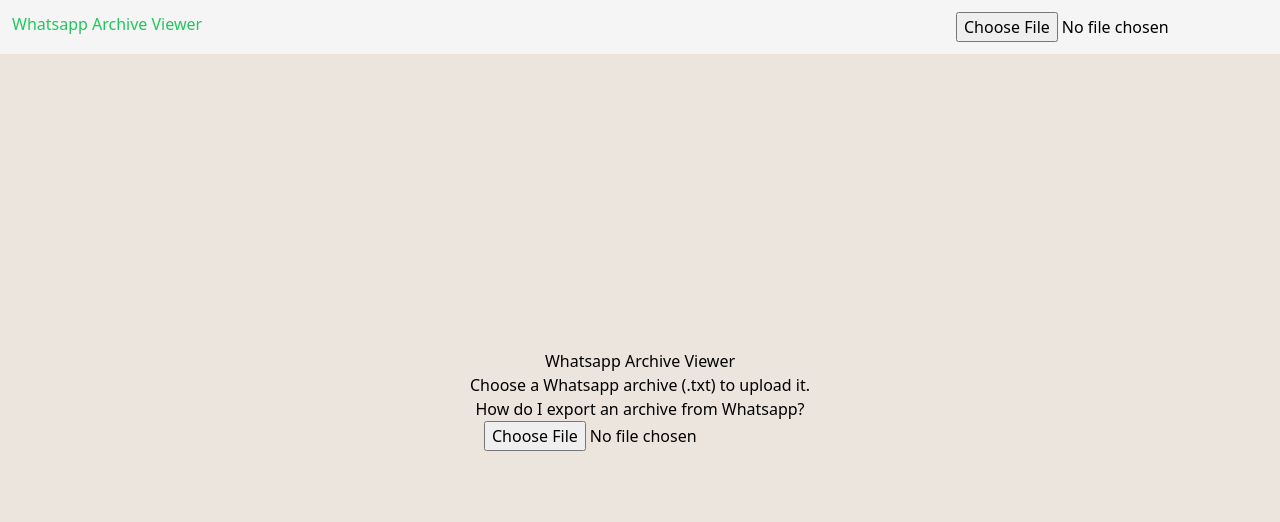
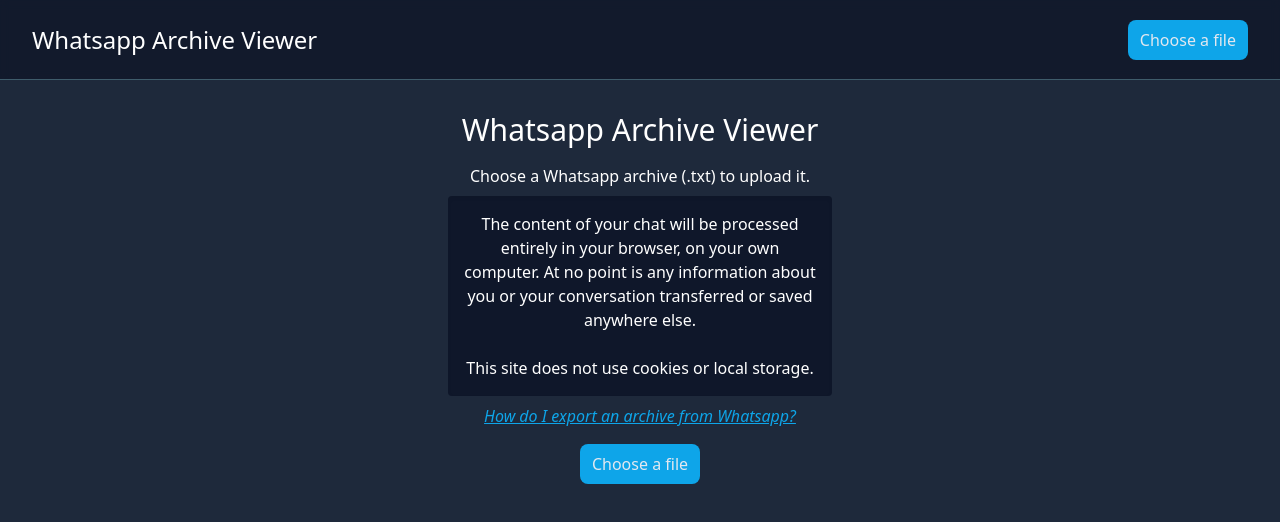
Before and after one commit to LeopoldArkham/whatsapp-archive-viewer, a React app: page / in a window 1280 px wide. Shown: the top 522 px of the page. Built offline with nearby package versions, Linux system fonts and the light colour scheme.

Commit message:
Fix issues and add new styling

```diff
--- a/app/App.tsx
+++ b/app/App.tsx
@@ -1,92 +1,65 @@
-import React, { useState } from 'react';
-import chunk from 'lodash.chunk';
+import React, { useState, createContext, useContext } from 'react';
 import dayjs from 'dayjs';
 import advancedFormat from 'dayjs/plugin/advancedFormat';
 dayjs.extend(advancedFormat);
 
 import Header from './Header';
 import Body from './Body';
-import { Color, COLORS } from './colors';
-
-type Message = any;
-
-interface Sender {
-  name: string;
-  color: Color;
-  messageCount: number;
-}
+import { COLORS } from './colors';
+import { ChatEntry, Color, DateMarker, Message, Sender } from './types';
+import { messageRegex } from './regex';
+import testChat from './testChat';
 
 function processChat(raw: string): {
-  messages: Array<Message>;
-  senders: Array<Sender>;
+  messages: Array<ChatEntry>;
+  senders: Record<string, { color: Color; count: number }>;
 } {
-  const regex = /(\d{1,2}\/\d{1,2}\/\d{1,2}), (\d{2}:\d{2}) - ([^:\n\r]+): /g;
-  const split = raw.split(regex);
-
-  // If the chat starts with the encryption disclaimer, we remove it.
-  const removeFirst =
-    split[0].includes(
-      'Messages to this chat and calls are now secured with end-to-end encryption'
-    ) || split[0] === '';
-  const parsed = removeFirst ? split.slice(1) : split;
-
-  // Grouping by 4 creates sub-arrays of [date, day, author, message]
-  const grouped = chunk(parsed, 4);
+  const parsed = Array.from(raw.matchAll(messageRegex));
+  console.log(parsed);
 
   // Get and parse the date of the first message
-  const firstMessageDate = grouped[0][0];
-  const initialDate = {
-    _type: 'date',
-    date: dayjs(firstMessageDate).format('MMM Do YYYY'),
-  };
+  const firstMessageDate = parsed[0].groups.date;
+  const initialDate: ChatEntry = dayjs(firstMessageDate).format('MMM Do YYYY');
 
   /**
-   * Iterate through all the sub-arrays, turning them into message objects,
+   * Iterate through all the sub-arrays, turning them into `Message`,
    * and inserting a date stamp whenever we go from one day to the next.
    */
   // todo: Could just be the date
-  let prevMessage = grouped[0];
-  const processed = grouped.reduce(
-    (acc, message) => {
-      const prevDate = dayjs(prevMessage[0]);
-      const curDate = dayjs(message[0]);
+  let previousEntry = parsed[0];
+  const processed: {
+    entries: Array<ChatEntry>;
+    senders: Record<string, number>;
+  } = parsed.reduce(
+    (acc, entry) => {
+      const { date, time, author, text } = entry.groups;
+
+      const prevDate = dayjs(previousEntry.groups.date, 'MM/DD/YY');
+      const curDate = dayjs(entry.groups.date, 'MM/DD/YY');
       const isSameDay = prevDate.isSame(curDate, 'day');
 
-      const messageObject = {
-        _type: 'message',
-        time: message[1],
-        author: message[2],
-        message: message[3],
-      };
+      previousEntry = entry;
 
-      prevMessage = message;
+      const message = { date, time, author, text };
+      // todo: avoid recomputing on every iteration
+      const dateMarker = dayjs(date).format('MMM Do YYYY');
 
-      if (isSameDay) {
-        return {
-          messages: [...acc.messages, messageObject],
+      const test = {
+        entries: [
+          ...acc.entries,
+          ...(isSameDay ? [message] : [dateMarker, message]),
+        ],
         senders: {
           ...acc.senders,
-            [messageObject.author]:
-              (acc.senders[messageObject.author] || 0) + 1,
+          [message.author]: (acc.senders[message.author] || 0) + 1,
         },
       };
-      } else {
-        const dateObject = {
-          _type: 'date',
-          date: dayjs(message[0]).format('MMM Do YYYY'),
-        };
-
-        return {
-          messages: [...acc.messages, dateObject, messageObject],
-          senders: {
-            ...acc.senders,
-            [messageObject.author]:
-              (acc.senders[messageObject.author] || 0) + 1,
+      return test;
     },
-        };
+    { entries: [initialDate], senders: {} } as {
+      entries: Array<ChatEntry>;
+      senders: Record<string, number>;
     }
-    },
-    { messages: [initialDate], senders: {} }
   );
 
   const sendersWithColors = Object.entries(processed.senders).reduce(
@@ -96,19 +69,36 @@
         [sender]: { color: COLORS[i % COLORS.length], count: messageCount },
       };
     },
-    {}
+    {} as Record<string, { color: Color; count: number }>
   );
 
-  // @ts-ignore
-  return { messages: processed.messages, senders: sendersWithColors };
+  return { messages: processed.entries, senders: sendersWithColors };
 }
 
-const App = () => {
+const GlobalAppContext = createContext<{
+  greenSender: string | null;
+}>({ greenSender: null });
+
+export function useGlobalAppState() {
+  return useContext(GlobalAppContext);
+}
+
+export const App = () => {
   // Data
-  const [chat, setChat] = useState<Array<Message>>(null);
-  const [isGroupChat, setIsGroupChat] = useState<Boolean>(null);
-  const [greenSender, setGreenSender] = useState<Sender>(null);
-  const [senders, setSenders] = useState<Array<Sender>>(null);
+  const [chat, setChat] = useState<Array<ChatEntry>>(
+    process.env.APP_ENV === 'development' ? testChat : null
+  );
+  console.log(chat);
+  // todo: should this just be computed?
+  const [isGroupChat, setIsGroupChat] = useState<Boolean>(
+    process.env.APP_ENV === 'development' ? false : null
+  );
+  const [greenSender, setGreenSender] = useState<Sender>(
+    process.env.APP_ENV === 'development' ? 'Me' : null
+  );
+  const [senders, setSenders] = useState<Array<Sender>>(
+    process.env.APP_ENV === 'development' ? ['Me', 'Her'] : null
+  );
 
   // UI
   const [useRenderLimit, setUseRenderLimit] = useState(true);
@@ -140,25 +130,25 @@
   };
 
   return (
-    <div style={{ height: '100%' }}>
+    <GlobalAppContext.Provider value={{ greenSender }}>
+      <div className="h-full">
         <Header
+          senders={senders}
+          greenSender={greenSender}
+          isChatLoaded={chat != null}
+          isGroupChat={isGroupChat}
           handleChatUploaded={handleChatUploaded}
           handleChangeGreenSender={handleChangeGreenSender}
-        greenSender={greenSender}
-        senders={senders}
-        chatLoaded={chat != null}
-        isGroupChat={isGroupChat}
         />
         <Body
+          chat={chat}
           senders={senders}
-        chat={chat}
           greenSender={greenSender}
+          isGroupChat={isGroupChat}
           useRenderLimit={useRenderLimit}
-        isGroupChat={isGroupChat}
           handleChatUploaded={handleChatUploaded}
         />
       </div>
+    </GlobalAppContext.Provider>
   );
 };
-
-export default App;
--- a/app/Body.tsx
+++ b/app/Body.tsx
@@ -1,49 +1,16 @@
 import React, { useEffect, useState } from 'react';
 import { css, cx } from '@emotion/css';
 import v4 from 'uuid/v4';
+import { ChatEntry, DateMarker, Message } from './types';
+import { useGlobalAppState } from './App';
 
 const THRESHOLD = 100;
 
 const styles = {
   message: css`
-    position: relative;
-    padding: 8px;
-    margin: 10px auto 10px 10px;
-    background-color: white;
     font-family: 'Segoe UI';
     max-width: 66%;
     width: fit-content;
-    border-radius: 10px 10px 10px 10px;
-    box-shadow: 0px 1px 0px 0px rgba(184, 184, 184, 0.5);
-  `,
-  bubbleTickGreenSender: css`
-    border-radius: 10px 0px 10px 10px;
-
-    /* Override the arrow inherited from the base message class */
-    &:before {
-      content: none;
-    }
-
-    &:after {
-      content: '';
-      position: absolute;
-      border-top: 13px solid #dcf8c6;
-      border-right: 10px solid transparent;
-      right: -10px;
-      top: 0;
-    }
-  `,
-  bubbleTickBaseMessage: css`
-    border-radius: 0px 10px 10px 10px;
-
-    &:before {
-      content: '';
-      position: absolute;
-      border-top: 13px solid white;
-      border-left: 10px solid transparent;
-      left: -10px;
-      top: 0;
-    }
   `,
   dateStamp: css`
     position: sticky;
@@ -61,131 +28,142 @@
   padRight: css`
     padding-right: 60px;
   `,
-  thisSender: css`
-    margin: 10px 10px 10px auto;
-    background: #dcf8c6;
-  `,
-  timeSent: css`
-    position: absolute;
-    right: 4px;
-    bottom: 4px;
-    font-style: italic;
-    font-size: 0.9em;
-    color: grey;
-  `,
   author: css`
     font-weight: bold;
   `,
 };
 
-const Placeholder = ({ handleChatUploaded }) => {
-  let reader;
+interface PlaceholderProps {
+  handleChatUploaded: (input: string) => void;
+}
 
-  const handleFileRead = () => {
-    const content = reader.result;
-    handleChatUploaded(content);
-  };
-
-  const handleFileChosen = (e) => {
-    const file = e[0];
-    reader = new FileReader();
-    reader.onloadend = handleFileRead;
-    reader.readAsText(file);
-  };
-
+const Placeholder = ({ handleChatUploaded }: PlaceholderProps) => {
   return (
-    <div
-      style={{
-        height: '100%',
-        display: 'flex',
-        flexDirection: 'column',
-        justifyContent: 'center',
-        alignItems: 'center',
-      }}>
-      <h2 size={700}>Whatsapp Archive Viewer</h2>
-      <p>Choose a Whatsapp archive (.txt) to upload it.</p>
+    <div className="h-full flex flex-col items-center pt-28 bg-slate-800">
+      <h2 className="text-white text-3xl mb-4">Whatsapp Archive Viewer</h2>
+      <p className="text-white">
+        Choose a Whatsapp archive (.txt) to upload it.
+      </p>
+      <p className="text-white mt-2 p-4 shadow-inner bg-slate-900 rounded text-center max-w-[30%]">
+        The content of your chat will be processed entirely in your browser, on
+        your own computer. At no point is any information about you or your
+        conversation transferred or saved anywhere else.
+        <br />
+        <br />
+        This site does not use cookies or local storage.
+      </p>
       <a
+        className="underline italic text-sky-500 hover:text-sky-300 pt-2 pb-4"
         target="_blank"
         href="https://faq.whatsapp.com/android/chats/how-to-save-your-chat-history/?lang=en">
         How do I export an archive from Whatsapp?
       </a>
-      <input
-        type="file"
-        multiple={false}
-        placeholder="Upload a WhatsApp archive file"
-        accept=".txt"
-        onChange={handleFileChosen}
-      />
+      {/* The actual label this refers to is the one in the header */}
+      <label
+        htmlFor="file-upload"
+        className="text-slate-200 bg-sky-500  text-l rounded-lg px-3 py-2 cursor-pointer hover:bg-sky-400 hover:file:text-slate-100 transition-all">
+        Choose a file
+      </label>
     </div>
   );
 };
 
-const Message = ({
-  time,
-  message,
-  isGreenSender,
-  showTick,
-  author,
-  senders,
-  isGroupChat,
-}) => {
+interface MessageProps {
+  message: Message;
+  senders: unknown;
+  isGroupChat: boolean;
+  showTick: boolean;
+}
+
+const Message = ({ message, showTick, senders, isGroupChat }: MessageProps) => {
+  const { greenSender } = useGlobalAppState();
+  const isGreenSender = message.author === greenSender;
+
   return (
     <div
-      className={cx(styles.message, {
-        [styles.thisSender]: isGreenSender,
-        [styles.bubbleTickBaseMessage]: showTick,
-        [styles.bubbleTickGreenSender]: showTick && isGreenSender,
-        [styles.padRight]: message.length <= 115,
-      })}>
+      className={cx(
+        styles.message,
+        'm-2 rounded-xl relative first:mt-0 p-2 text-white',
+        isGreenSender
+          ? 'bg-gradient-to-b from-lime-500 to-lime-600 m-2 ml-auto'
+          : 'bg-gradient-to-b from-cyan-500 to-cyan-600 mr-auto',
+        showTick ? (isGreenSender ? 'rounded-br-sm' : 'rounded-bl-sm') : null,
+        message.text.length <= 115 ? 'pr-12' : ''
+      )}>
       {isGreenSender || !isGroupChat ? null : (
-        <div className={styles.author} style={{ color: senders[author].color }}>
-          {author}
+        <div
+          className={styles.author}
+          style={{ color: senders[message.author].color }}>
+          {message.author}
         </div>
       )}
-      {message}
-      <div className={styles.timeSent}>{time}</div>
+      {message.text}
+      <div
+        className={`italic absolute right-1.5 bottom-1 text-xs ${
+          isGreenSender ? 'text-lime-200' : 'text-cyan-200'
+        }`}>
+        {message.time}
+      </div>
     </div>
   );
 };
 
+function entryIsMessage(entry: ChatEntry): entry is Message {
+  return typeof entry === 'object' && 'text' in entry;
+}
+
+function entryIsDateMarker(entry: ChatEntry): entry is DateMarker {
+  return typeof entry === 'string';
+}
+
+interface BodyProps {
+  chat: Array<ChatEntry>;
+  senders: unknown;
+  greenSender: string;
+  isGroupChat: boolean;
+  useRenderLimit: boolean;
+  handleChatUploaded: (raw: string) => void;
+}
+
 const Body = ({
   chat,
-  greenSender,
-  useRenderLimit,
   senders,
   isGroupChat,
+  useRenderLimit,
   handleChatUploaded,
-}) => {
+}: BodyProps) => {
   if (chat == null)
     return <Placeholder handleChatUploaded={handleChatUploaded} />;
 
-  let prevMessage = chat[1];
   const list = useRenderLimit ? chat.slice(0, THRESHOLD) : chat;
 
   return (
-    <div>
-      {list.map((object) => {
-        if (object._type === 'date') {
-          return <div className={styles.dateStamp}>{object.date}</div>;
-        } else {
-          const { time, author, message } = object;
+    <div className="bg-slate-800 px-[15vw] pt-24 min-h-full pt-5">
+      {list.map((entry, index) => {
+        if (entryIsDateMarker(entry)) {
+          return null;
+          return (
+            <div key={index} className={styles.dateStamp}>
+              {entry}
+            </div>
+          );
+        } else if (entryIsMessage(entry)) {
+          // Poor man's `if let` in Rust, I miss it.
+          const message = entry;
 
           // If this message is the first of a group from the same author,
           // it will display a speech bubble tick.
-          const isFirstOfGroup = author !== prevMessage.author;
-          prevMessage = object;
+          const nextMessage = list.slice(index + 1).find(entryIsMessage);
+          const isLastOfGroup = message.author !== nextMessage?.author;
 
           return (
             <Message
-              // @ts-ignore
-              key={v4()}
-              time={time}
               message={message}
               senders={senders}
-              isGreenSender={author === greenSender}
-              author={author}
-              showTick={isFirstOfGroup}
+              showTick={isLastOfGroup}
               isGroupChat={isGroupChat}
+              // @ts-ignore (why tough)
+              key={index}
             />
           );
         }
--- a/app/Header.tsx
+++ b/app/Header.tsx
@@ -1,64 +1,14 @@
 import React, { Fragment } from 'react';
-import { css } from '@emotion/css';
-
-const styles = {
-  header: css`
-    z-index: 1;
-    display: flex;
-    justify-content: space-between;
-    background: whitesmoke;
-    position: fixed;
-    top: 0;
-    width: 100%;
-    padding: 12px;
-  `,
-};
-
-const GreenSenderSelector = ({
-  senders,
-  greenSender,
-  handleChangeGreenSender,
-  isGroupChat,
-  chatLoaded,
-}) => {
-  if (!isGroupChat) {
-    const otherSender = Object.keys(senders).find((s) => s !== greenSender);
-
-    return (
-      <Fragment>
-        {/* <Avatar isSolid name={otherSender} size={32} />{' '} */}
-        <p>{otherSender}</p>
-        <button
-          onClick={() => handleChangeGreenSender(otherSender)}
-          disabled={!chatLoaded}>
-          Swap sides
-        </button>
-        {/* <Avatar isSolid name={greenSender} size={32} />{' '} */}
-        <p>{greenSender}</p>
-      </Fragment>
-    );
-  } else {
-    return (
-      <div style={{ width: '170px' }}>
-        <select onChange={(e) => handleChangeGreenSender(e.target.value)}>
-          {Object.keys(senders).map((s) => (
-            <option value={s}>{s}</option>
-          ))}
-        </select>
-      </div>
-    );
-  }
-};
 
 const Header = ({
   handleChatUploaded,
-  chatLoaded,
+  isChatLoaded,
   senders,
   greenSender,
   handleChangeGreenSender,
   isGroupChat,
 }) => {
-  let reader;
+  let reader: FileReader;
 
   const handleFileRead = () => {
     const content = reader.result;
@@ -66,33 +16,30 @@
   };
 
   const handleFileChosen = (e) => {
-    const file = e[0];
+    const file = e.target.files[0];
     reader = new FileReader();
     reader.onloadend = handleFileRead;
+    console.log(reader);
     reader.readAsText(file);
   };
 
   return (
-    <div className={styles.header}>
-      <h2 className="text-green-500" size={700}>
-        Whatsapp Archive Viewer
-      </h2>
-      {chatLoaded && (
-        <GreenSenderSelector
-          greenSender={greenSender}
-          senders={senders}
-          handleChangeGreenSender={handleChangeGreenSender}
-          chatLoaded={chatLoaded}
-          isGroupChat={isGroupChat}
-        />
-      )}
+    <div className="fixed w-full border-b border-cyan-200/30 backdrop-blur-sm z-10 px-8 flex flex-center justify-between items-center h-20 bg-slate-900/80">
+      <h2 className="text-white text-2xl">Whatsapp Archive Viewer</h2>
       <input
+        id="file-upload"
         type="file"
         multiple={false}
         placeholder="Upload a WhatsApp archive file"
         accept=".txt"
         onChange={handleFileChosen}
+        className="hidden"
       />
+      <label
+        htmlFor="file-upload"
+        className="text-slate-200 bg-sky-500  text-l rounded-lg px-3 py-2 cursor-pointer hover:bg-sky-400 hover:file:text-slate-100 transition-all">
+        Choose a file{' '}
+      </label>
     </div>
   );
 };
--- a/app/colors.ts
+++ b/app/colors.ts
@@ -1,4 +1,4 @@
-export type Color = string;
+import { Color } from './types';
 
 export const COLORS: Array<Color> = [
   '#00ffff', // aqua
--- a/app/index.html
+++ b/app/index.html
@@ -6,7 +6,7 @@
     <title>WhatsApp Archive Viewer</title>
   </head>
 
-  <body style="margin: 0; background-color: #ECE5DD; height: 100%;">
+  <body style="margin: 0; height: 100%;">
     <div id="root" style="height: 100%"></div>
     <script src="./bundle.js"></script>
   </body>
--- a/app/index.tsx
+++ b/app/index.tsx
@@ -2,7 +2,7 @@
 import React from 'react';
 import './tailwind.css';
 
-import App from './App';
+import { App } from './App';
 
 const domRoot = document.getElementById('root');
 const root = createRoot(domRoot);
--- /dev/null
+++ b/app/regex.ts
@@ -0,0 +1,9 @@
+const date = /(?<date>\d{1,2}\/\d{1,2}\/\d{1,2})/;
+const time = /(?<time>\d{2}:\d{2})/;
+const author = /(?<author>[^:\n\r]+)/;
+const text = /(?<text>.+)/;
+
+export const messageRegex = new RegExp(
+  date.source + ', ' + time.source + ' - ' + author.source + ': ' + text.source,
+  'g'
+);
--- /dev/null
+++ b/app/testChat.ts
@@ -0,0 +1,274 @@
+const testChat = [
+  {
+    text: 'This is the first message of this conversation',
+    author: 'Me',
+    time: '02:35',
+  },
+  {
+    text: 'This is the first message of this conversation',
+    author: 'Me',
+    time: '02:35',
+  },
+  {
+    text: 'This is the first message of this conversation',
+    author: 'Her',
+    time: '02:35',
+  },
+  {
+    text: 'This is the first message of this conversation',
+    author: 'Her',
+    time: '02:35',
+  },
+  {
+    text: 'This is the first message of this conversation',
+    author: 'Me',
+    time: '02:35',
+  },
+  {
+    text: 'This is the first message of this conversation',
+    author: 'Me',
+    time: '02:35',
+  },
+  {
+    text: 'This is the first message of this conversation',
+    author: 'Her',
+    time: '02:35',
+  },
+  {
+    text: 'This is the first message of this conversation',
+    author: 'Her',
+    time: '02:35',
+  },
+  {
+    text: 'This is the first message of this conversation',
+    author: 'Her',
+    time: '02:35',
+  },
+  {
+    text: 'This is the first message of this conversation',
+    author: 'Me',
+    time: '02:35',
+  },
+  {
+    text: 'This is the first message of this conversation',
+    author: 'Me',
+    time: '02:35',
+  },
+  {
+    text: 'This is the first message of this conversation',
+    author: 'Her',
+    time: '02:35',
+  },
+  {
+    text: 'This is the first message of this conversation',
+    author: 'Her',
+    time: '02:35',
+  },
+  {
+    text: 'This is the first message of this conversation',
+    author: 'Me',
+    time: '02:35',
+  },
+  {
+    text: 'This is the first message of this conversation',
+    author: 'Me',
+    time: '02:35',
+  },
+  {
+    text: 'This is the first message of this conversation',
+    author: 'Her',
+    time: '02:35',
+  },
+  {
+    text: 'This is the first message of this conversation',
+    author: 'Her',
+    time: '02:35',
+  },
+  {
+    text: 'This is the first message of this conversation',
+    author: 'Her',
+    time: '02:35',
+  },
+  {
+    text: 'This is the first message of this conversation',
+    author: 'Me',
+    time: '02:35',
+  },
+  {
+    text: 'This is the first message of this conversation',
+    author: 'Me',
+    time: '02:35',
+  },
+  {
+    text: 'This is the first message of this conversation',
+    author: 'Her',
+    time: '02:35',
+  },
+  {
+    text: 'This is the first message of this conversation',
+    author: 'Her',
+    time: '02:35',
+  },
+  {
+    text: 'This is the first message of this conversation',
+    author: 'Me',
+    time: '02:35',
+  },
+  {
+    text: 'This is the first message of this conversation',
+    author: 'Me',
+    time: '02:35',
+  },
+  {
+    text: 'This is the first message of this conversation',
+    author: 'Her',
+    time: '02:35',
+  },
+  {
+    text: 'This is the first message of this conversation',
+    author: 'Her',
+    time: '02:35',
+  },
+  {
+    text: 'This is the first message of this conversation',
+    author: 'Her',
+    time: '02:35',
+  },
+  {
+    text: 'This is the first message of this conversation',
+    author: 'Me',
+    time: '02:35',
+  },
+  {
+    text: 'This is the first message of this conversation',
+    author: 'Me',
+    time: '02:35',
+  },
+  {
+    text: 'This is the first message of this conversation',
+    author: 'Her',
+    time: '02:35',
+  },
+  {
+    text: 'This is the first message of this conversation',
+    author: 'Her',
+    time: '02:35',
+  },
+  {
+    text: 'This is the first message of this conversation',
+    author: 'Me',
+    time: '02:35',
+  },
+  {
+    text: 'This is the first message of this conversation',
+    author: 'Me',
+    time: '02:35',
+  },
+  {
+    text: 'This is the first message of this conversation',
+    author: 'Her',
+    time: '02:35',
+  },
+  {
+    text: 'This is the first message of this conversation',
+    author: 'Her',
+    time: '02:35',
+  },
+  {
+    text: 'This is the first message of this conversation',
+    author: 'Her',
+    time: '02:35',
+  },
+  {
+    text: 'This is the first message of this conversation',
+    author: 'Me',
+    time: '02:35',
+  },
+  {
+    text: 'This is the first message of this conversation',
+    author: 'Me',
+    time: '02:35',
+  },
+  {
+    text: 'This is the first message of this conversation',
+    author: 'Her',
+    time: '02:35',
+  },
+  {
+    text: 'This is the first message of this conversation',
+    author: 'Her',
+    time: '02:35',
+  },
+  {
+    text: 'This is the first message of this conversation',
+    author: 'Me',
+    time: '02:35',
+  },
+  {
+    text: 'This is the first message of this conversation',
+    author: 'Me',
+    time: '02:35',
+  },
+  {
+    text: 'This is the first message of this conversation',
+    author: 'Her',
+    time: '02:35',
+  },
+  {
+    text: 'This is the first message of this conversation',
+    author: 'Her',
+    time: '02:35',
+  },
+  {
+    text: 'This is the first message of this conversation',
+    author: 'Her',
+    time: '02:35',
+  },
+  {
+    text: 'This is the first message of this conversation',
+    author: 'Me',
+    time: '02:35',
+  },
+  {
+    text: 'This is the first message of this conversation',
+    author: 'Me',
+    time: '02:35',
+  },
+  {
+    text: 'This is the first message of this conversation',
+    author: 'Her',
+    time: '02:35',
+  },
+  {
+    text: 'This is the first message of this conversation',
+    author: 'Her',
+    time: '02:35',
+  },
+  {
+    text: 'This is the first message of this conversation',
+    author: 'Me',
+    time: '02:35',
+  },
+  {
+    text: 'This is the first message of this conversation',
+    author: 'Me',
+    time: '02:35',
+  },
+  {
+    text: 'This is the first message of this conversation',
+    author: 'Her',
+    time: '02:35',
+  },
+  {
+    text: 'This is the first message of this conversation',
+    author: 'Her',
+    time: '02:35',
+  },
+  {
+    text: 'This is the first message of this conversation',
+    author: 'Her',
+    time: '02:35',
+  },
+];
+
+export default testChat;
--- /dev/null
+++ b/app/types.ts
@@ -0,0 +1,20 @@
+import { Dayjs } from 'dayjs';
+
+export type Color = string;
+
+export interface Message {
+  text: string;
+  time: string;
+  // todo: Evaluate performance impact of including the author's color instead of looking it up in the component
+  author: string;
+}
+
+export type DateMarker = string;
+
+export type ChatEntry = Message | DateMarker;
+
+export interface Sender {
+  name: string;
+  color: Color;
+  messageCount: number;
+}
--- a/webpack.config.js
+++ b/webpack.config.js
@@ -47,6 +47,9 @@
       filename: 'index.html',
       template: 'app/index.html',
     }),
+    new webpack.DefinePlugin({
+      'process.env': JSON.stringify(process.env)
+    }),
     new webpack.HotModuleReplacementPlugin(),
     new FriendlyErrorsWebpackPlugin({
       clearConsole: true,
```
Also changed, not shown: 1 other file (tests, documents, lock files or other folders). Lines whose indentation alone changed are shown as unchanged.
